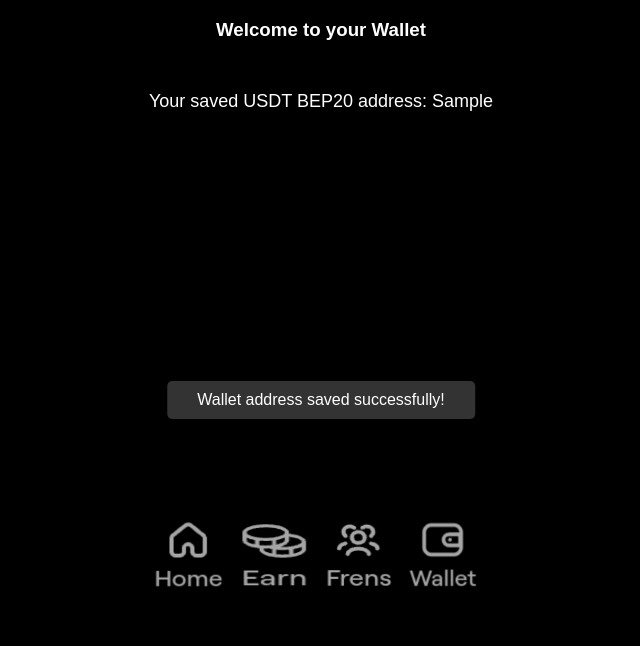
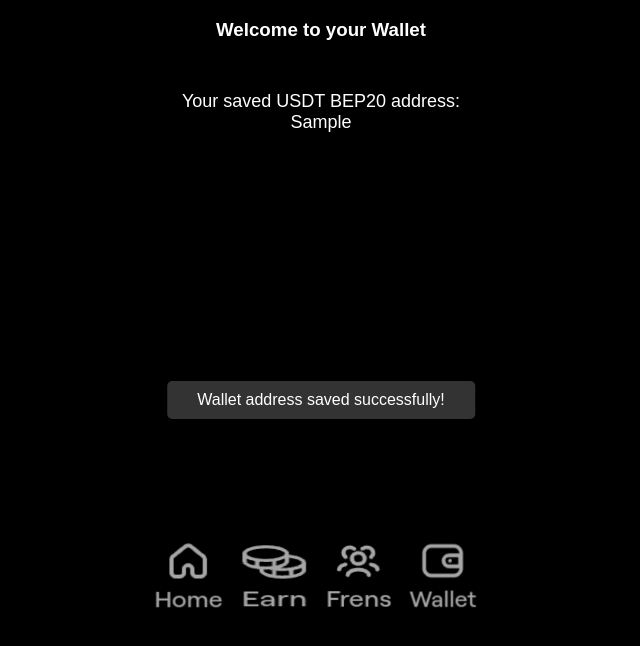
Before and after one commit to muhammadshuayb/childs-play, a plain HTML site: page Wallet.html in a window 1280 px wide. Both pictures are taken after typing "Sample" into the empty fields and a click on the button "Save". Shown: the whole page, without its empty margins (319-959 px from the left). Drawn offline with Linux system fonts and the light colour scheme.

Commit message:
Update Wallet.html

```diff
--- a/Wallet.html
+++ b/Wallet.html
@@ -34,6 +34,9 @@
         }
         p {
             font-size: 18px;
+            word-wrap: break-word; /* Ensure long text wraps to the next line */
+            max-width: 300px; /* Set a maximum width for the address display */
+            margin: 10px auto; /* Center the paragraph */
         }
         footer {
             margin-top: 400px;
@@ -51,9 +54,9 @@
             display: inline-block;
             margin-right: 10px;
         }
-            .footer-nav img {
-                width: 70px; /* Adjust the size of the images */
-                height: 65px; /* Adjust the size of the images */
+        .footer-nav img {
+            width: 70px; /* Adjust the size of the images */
+            height: 65px; /* Adjust the size of the images */
             vertical-align: middle;
         }
     </style>
@@ -107,7 +110,7 @@
             const walletAddressContainer = document.getElementById('walletContainer');
             if (walletAddressContainer) {
                 walletAddressContainer.innerHTML = `
-                    <p>Your saved USDT BEP20 address: ${walletAddress}</p>
+                    <p>Your saved USDT BEP20 address:<br>${walletAddress}</p>
                 `;
             }
         }
```
